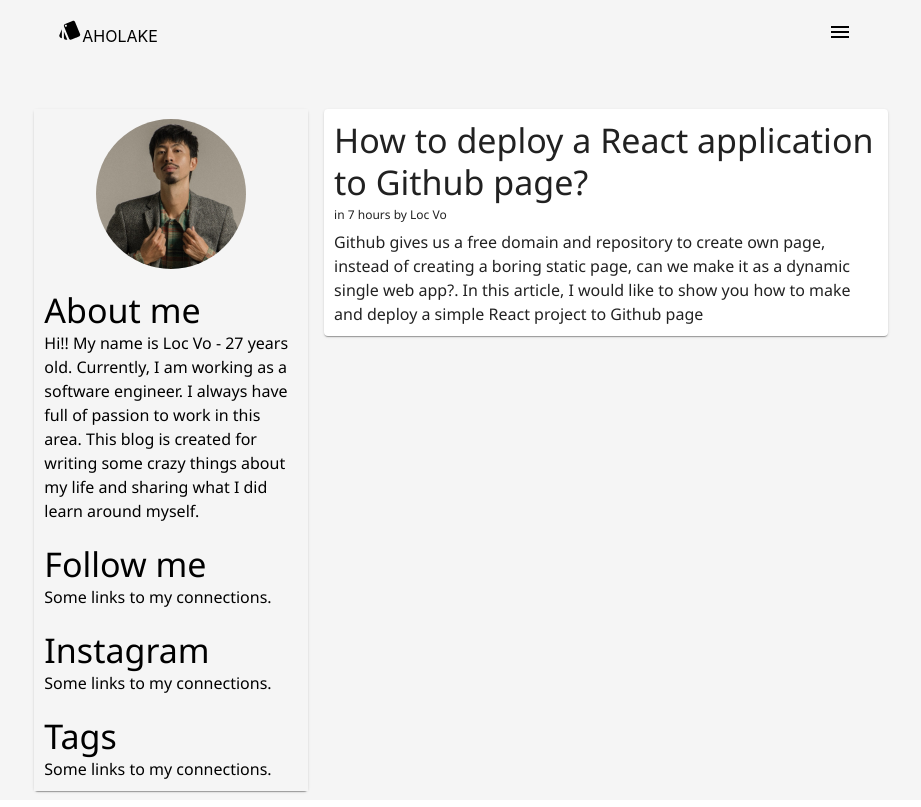
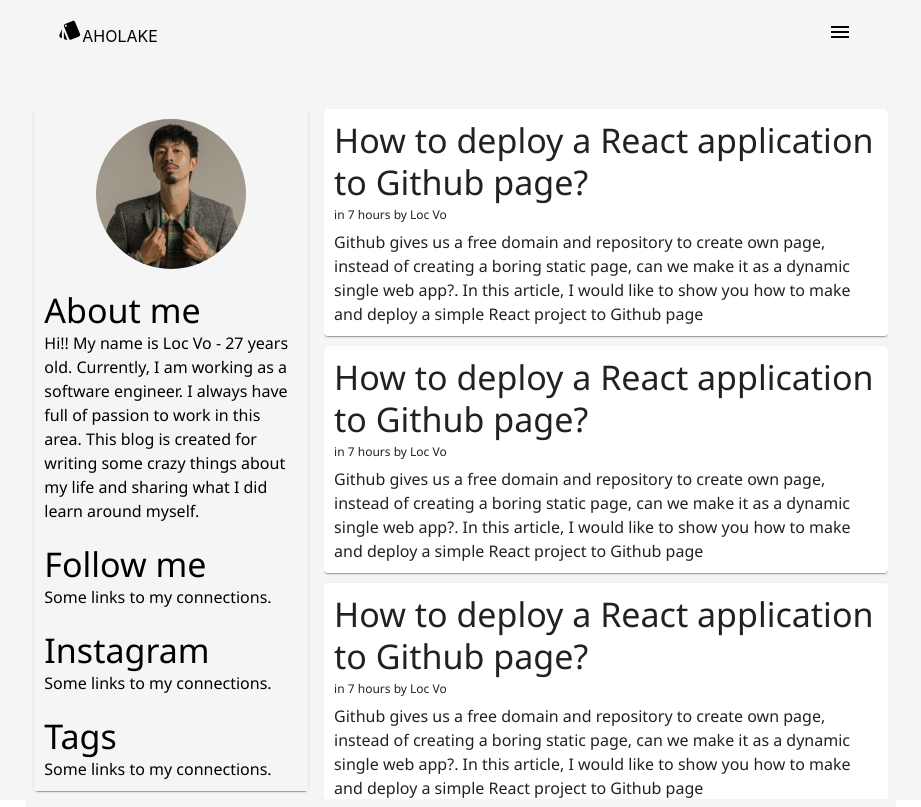
Before and after one commit to aholake/aholake.github.io, a React (Create React App) app: page / in a window 1280 px wide. Shown: the whole page, without its empty margins (179-1100 px from the left). Built offline with nearby package versions, Linux system fonts and the light colour scheme.

Commit message:
Improve UX

```diff
--- a/src/App.tsx
+++ b/src/App.tsx
@@ -2,13 +2,10 @@
 import {
   createMuiTheme, Grid, makeStyles, ThemeProvider,
 } from '@material-ui/core';
-
-import postData from './data/post.json';
 import AppHeader from './components/AppHeader';
 import AppColor from './common/AppColors';
 import AppContent from './components/AppContent';
-import Post from './components/Post/Post';
-import DisplayMode from './components/Post/DisplayMode';
+import PostWrapper from './components/PostWrapper';
 
 const theme = createMuiTheme({
   typography: {
@@ -39,16 +36,7 @@
         <Grid item xs={8} container direction="column">
           <AppHeader />
           <AppContent>
-            {postData.map((post) => (
-              <Post
-                title={post.title}
-                content={post.content}
-                createdAt={new Date(post.createdAt)}
-                createdBy={post.createdBy}
-                description={post.description}
-                displayMode={DisplayMode.SUMMARY}
-              />
-            ))}
+            <PostWrapper />
           </AppContent>
         </Grid>
       </Grid>
--- a/src/components/Post/Post.tsx
+++ b/src/components/Post/Post.tsx
@@ -15,6 +15,7 @@
   },
   root: {
     padding: 10,
+    marginBottom: 10,
   },
   content: {
     marginTop: 5,
--- /dev/null
+++ b/src/components/PostWrapper.tsx
@@ -0,0 +1,26 @@
+import React from 'react';
+import { Box } from '@material-ui/core';
+import postData from '../data/post.json';
+import Post from './Post/Post';
+import DisplayMode from './Post/DisplayMode';
+
+const PostWrapper = () => (
+  <Box style={{
+    height: 'calc(100vh - 110px)',
+    overflow: 'auto',
+  }}
+  >
+    {postData.map((post) => (
+      <Post
+        title={post.title}
+        content={post.content}
+        createdAt={new Date(post.createdAt)}
+        createdBy={post.createdBy}
+        description={post.description}
+        displayMode={DisplayMode.SUMMARY}
+      />
+    ))}
+  </Box>
+);
+
+export default PostWrapper;
--- a/src/data/post.json
+++ b/src/data/post.json
@@ -1,4 +1,39 @@
 [
+  {
+    "title": "How to deploy a React application to Github page?",
+    "description": "Github gives us a free domain and repository to create own page, instead of creating a boring static page, can we make it as a dynamic single web app?. In this article, I would like to show you how to make and deploy a simple React project to Github page",
+    "content": "<p><em>In this article, I would like to show you how to deploy a React application to your Github page.</em></p>\n\n<p><em>1. Create a repository for your page.</em></p>\n\n<p>Head over to GitHub and create a new public repository named username.github.io, where username is your username (or organization name) on GitHub.<br />\n<img alt=\"\" src=\"https://i.imgur.com/EkehH3e.png\" style=\"height:474px; width:659px\" /></p>\n",
+    "createdAt": "2021-01-31",
+    "createdBy": "Loc Vo"
+  },
+  {
+    "title": "How to deploy a React application to Github page?",
+    "description": "Github gives us a free domain and repository to create own page, instead of creating a boring static page, can we make it as a dynamic single web app?. In this article, I would like to show you how to make and deploy a simple React project to Github page",
+    "content": "<p><em>In this article, I would like to show you how to deploy a React application to your Github page.</em></p>\n\n<p><em>1. Create a repository for your page.</em></p>\n\n<p>Head over to GitHub and create a new public repository named username.github.io, where username is your username (or organization name) on GitHub.<br />\n<img alt=\"\" src=\"https://i.imgur.com/EkehH3e.png\" style=\"height:474px; width:659px\" /></p>\n",
+    "createdAt": "2021-01-31",
+    "createdBy": "Loc Vo"
+  },
+  {
+    "title": "How to deploy a React application to Github page?",
+    "description": "Github gives us a free domain and repository to create own page, instead of creating a boring static page, can we make it as a dynamic single web app?. In this article, I would like to show you how to make and deploy a simple React project to Github page",
+    "content": "<p><em>In this article, I would like to show you how to deploy a React application to your Github page.</em></p>\n\n<p><em>1. Create a repository for your page.</em></p>\n\n<p>Head over to GitHub and create a new public repository named username.github.io, where username is your username (or organization name) on GitHub.<br />\n<img alt=\"\" src=\"https://i.imgur.com/EkehH3e.png\" style=\"height:474px; width:659px\" /></p>\n",
+    "createdAt": "2021-01-31",
+    "createdBy": "Loc Vo"
+  },
+  {
+    "title": "How to deploy a React application to Github page?",
+    "description": "Github gives us a free domain and repository to create own page, instead of creating a boring static page, can we make it as a dynamic single web app?. In this article, I would like to show you how to make and deploy a simple React project to Github page",
+    "content": "<p><em>In this article, I would like to show you how to deploy a React application to your Github page.</em></p>\n\n<p><em>1. Create a repository for your page.</em></p>\n\n<p>Head over to GitHub and create a new public repository named username.github.io, where username is your username (or organization name) on GitHub.<br />\n<img alt=\"\" src=\"https://i.imgur.com/EkehH3e.png\" style=\"height:474px; width:659px\" /></p>\n",
+    "createdAt": "2021-01-31",
+    "createdBy": "Loc Vo"
+  },
+  {
+    "title": "How to deploy a React application to Github page?",
+    "description": "Github gives us a free domain and repository to create own page, instead of creating a boring static page, can we make it as a dynamic single web app?. In this article, I would like to show you how to make and deploy a simple React project to Github page",
+    "content": "<p><em>In this article, I would like to show you how to deploy a React application to your Github page.</em></p>\n\n<p><em>1. Create a repository for your page.</em></p>\n\n<p>Head over to GitHub and create a new public repository named username.github.io, where username is your username (or organization name) on GitHub.<br />\n<img alt=\"\" src=\"https://i.imgur.com/EkehH3e.png\" style=\"height:474px; width:659px\" /></p>\n",
+    "createdAt": "2021-01-31",
+    "createdBy": "Loc Vo"
+  },
   {
     "title": "How to deploy a React application to Github page?",
     "description": "Github gives us a free domain and repository to create own page, instead of creating a boring static page, can we make it as a dynamic single web app?. In this article, I would like to show you how to make and deploy a simple React project to Github page",
```
